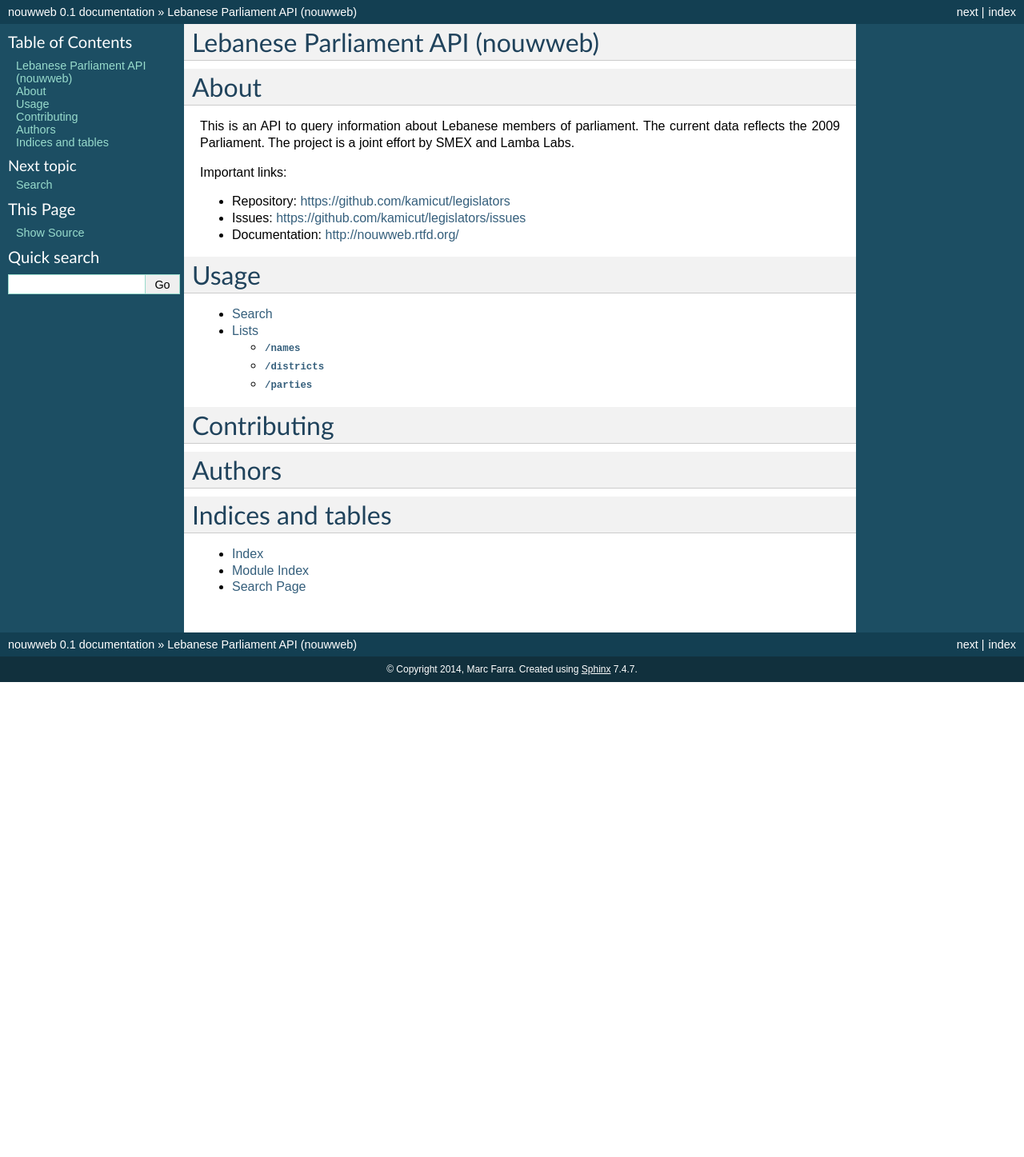
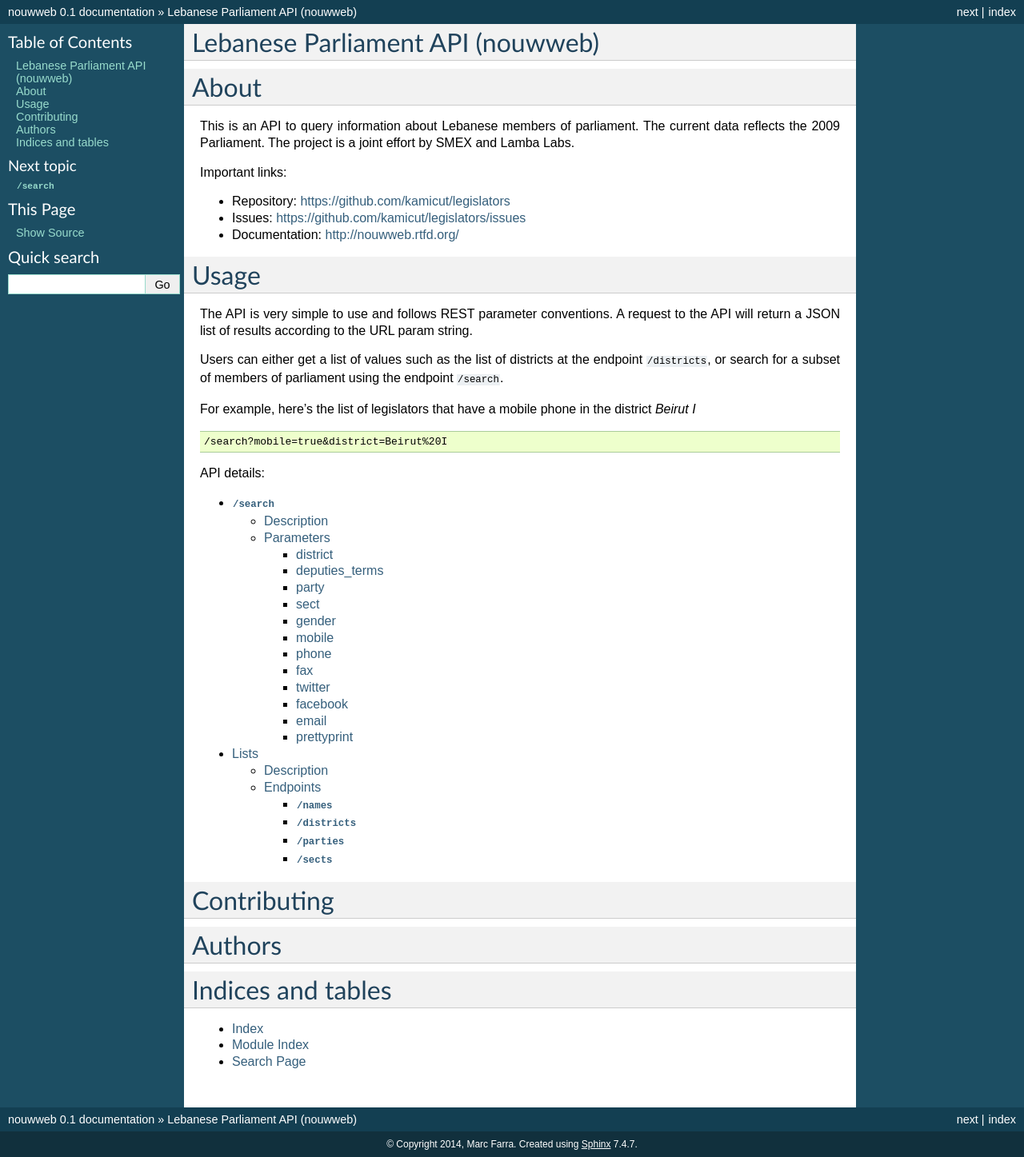
Before and after one commit to kamicut/legislators, a Sphinx documentation site: the page built from docs/index.rst, in a window 1280 px wide. Shown: the whole page at 80% size. Built offline with Sphinx 7.4.7, drawn with Linux system fonts in a browser that asks for light colours; before the commit the page ends 900 px from its top, so only the background shows below that.

Commit message:
Update docs

```diff
--- a/docs/index.rst
+++ b/docs/index.rst
@@ -20,8 +20,20 @@ Important links:
 Usage
 =====
 
+The API is very simple to use and follows REST parameter conventions. A request to the API will return a JSON list of results according to the URL param string.
+
+Users can either get a list of values such as the list of districts at the endpoint ``/districts``, or search for a subset of members of parliament using the endpoint ``/search``.
+
+For example, here's the list of legislators that have a mobile phone in the district *Beirut I*
+
+.. code-block:: none
+
+	/search?mobile=true&district=Beirut%20I
+
+API details:
+
 .. toctree::
-	:maxdepth: 2
+	:maxdepth: 3
 
 	usage/search
 	usage/lists
--- a/docs/usage/search.rst
+++ b/docs/usage/search.rst
@@ -1,4 +1,144 @@
-Search
-======
+``/search``
+===========
 
-Search is located at /search
+Description
+-----------
+
+The ``/search`` endpoint is the main access to the API and allows the user to find information about the current members of parliament. There are multiple paramaters that can be added to the URL to filter and group the results of a query.
+
+To add a parameter it should be in the form:
+
+.. code-block:: none
+
+	&key=value
+
+If a value contains a space such as ``Beirut I`` it should be `properly encoded <https://en.wikipedia.org/wiki/Percent-encoding>`_. As an example, here's the endpoint for all the legislators in ``Beirut I`` that have a mobile phone.
+
+.. code-block:: none
+
+	/search?mobile=true&district=Beirut%20I
+
+Parameters
+-----------
+
+The parameters are:
+
+	* district
+	* deputies_terms
+	* party
+	* gender
+	* mobile
+	* phone
+	* fax
+	* twitter
+	* facebook
+	* email
+	* sect
+	* prettyprint
+
+.. note::
+
+In some parameters such as ``district`` and ``parties``, the value of the parameter has to correspond to an existing value from a list we provide at a different API endpoint such as ``/districts`` and ``/parties``.
+
+district
+^^^^^^^^
+The district that the member of parliament represents. The name should be one that appears at the API endpoint ``/districts``
+
+.. code-block:: none
+
+	# List legislators that represent the district of Metn
+	&district=Metn
+
+deputies_terms
+^^^^^^^^^^^^^^^^
+The terms in parliament in which the legislator has been elected.
+
+.. code-block:: none
+
+	# List legislators that were in the 1992 parliament
+	&deputies_term=1992
+
+party
+^^^^^^^^
+The legislators that belong to a certain political party. The name should be one that appears at the API endpoint ``/parties``
+
+.. code-block:: none
+
+	# List legislators that are part of the Zahle Bloc
+	&party=Zahle%20Bloc
+
+sect
+^^^^^^^^
+The legislators that belong to a certain sect. The name should be one that appears at the API endpoint ``/sects``
+
+.. code-block:: none
+
+	# List legislators that are Maronite
+	&sect=Maronite
+
+gender
+^^^^^^^^
+Can be either ``Female`` or ``Male``.
+
+.. code-block:: none
+
+	# List female legislators
+	&gender=Female
+
+mobile
+^^^^^^^^
+Can be either ``true`` or ``false``. Lists representatives for which we have a mobile number.
+
+.. code-block:: none
+
+	# List legislators for which we know the mobile phone
+	&mobile=true
+
+phone
+^^^^^^^^
+Can be either ``true`` or ``false``. Lists representatives for which we have a landline number.
+
+.. code-block:: none
+
+	# List legislators for which we know the landline phone
+	&phone=true
+
+fax
+^^^^^^^^
+Can be either ``true`` or ``false``. Lists representatives for which we have a fax number.
+
+.. code-block:: none
+
+	# List legislators for which we know the fax number
+	&fax=true
+
+twitter
+^^^^^^^^
+Can be either ``true`` or ``false``. Lists representatives that have a twitter account.
+
+.. code-block:: none
+
+	# List legislators that have a twitter account
+	&twitter=true
+
+facebook
+^^^^^^^^
+Can be either ``true`` or ``false``. Lists representatives that have a facebook account.
+
+.. code-block:: none
+
+	# List legislators that have a facebook account
+	&facebook=true
+
+email
+^^^^^^^^
+Can be either ``true`` or ``false``. Lists representatives that have an email account.
+
+.. code-block:: none
+
+	# List legislators that have a an email account
+	&email=true
+
+prettyprint
+^^^^^^^^^^^^^^^^
+Can be either ``true`` or ``false``. Indents the response for pretty printing.
```
Also changed, not shown: docs/usage/lists.rst (+13 -4 lines), 11 other files.
